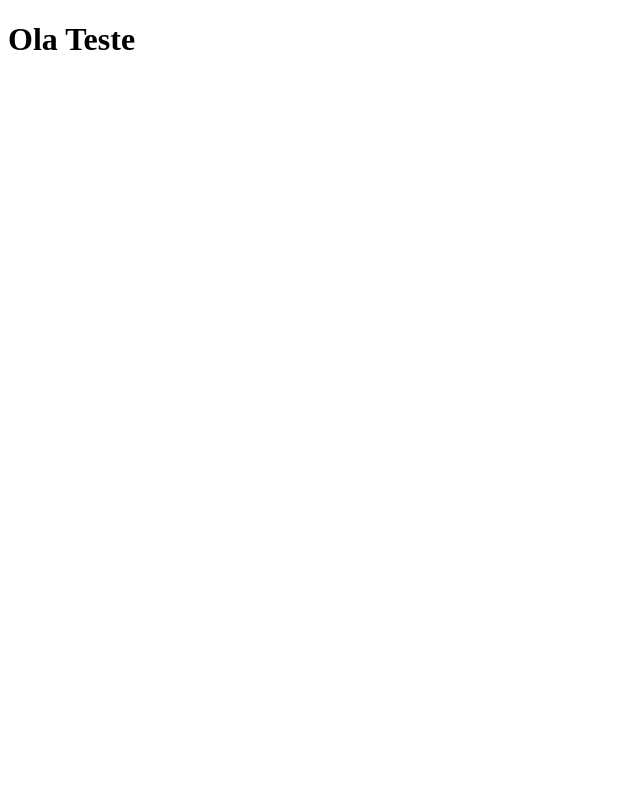
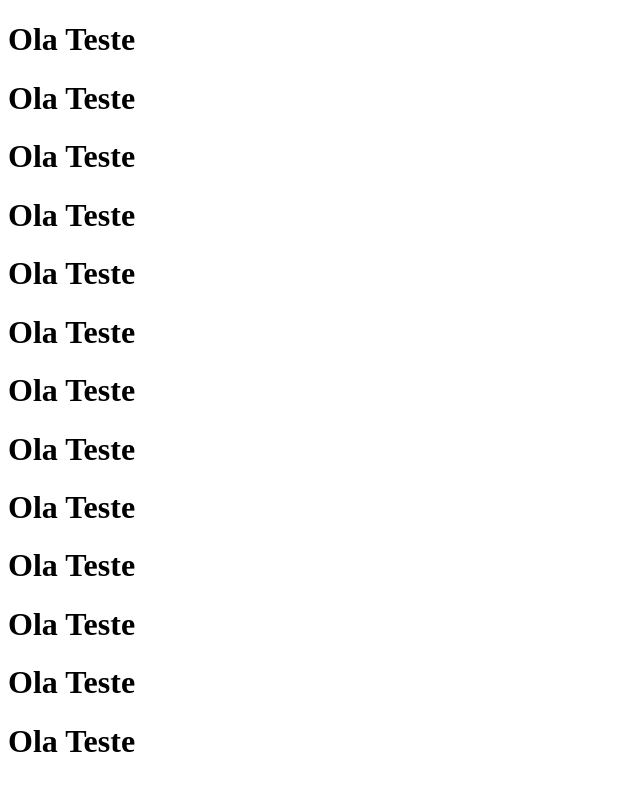
Before and after one commit to bot-leo/gitProjetoTeste, a plain HTML site: page index.html in a window 1280 px wide. Shown: the whole page, without its empty margins (0-640 px from the left). Drawn offline with Linux system fonts and the light colour scheme.

Commit message:
alteracao nova

```diff
--- a/index.html
+++ b/index.html
@@ -8,5 +8,17 @@
 </head>
 <body>
   <h1>Ola Teste</h1>
+  <h1>Ola Teste</h1>
+  <h1>Ola Teste</h1>
+  <h1>Ola Teste</h1>
+  <h1>Ola Teste</h1>
+  <h1>Ola Teste</h1>
+  <h1>Ola Teste</h1>
+  <h1>Ola Teste</h1>
+  <h1>Ola Teste</h1>
+  <h1>Ola Teste</h1>
+  <h1>Ola Teste</h1>
+  <h1>Ola Teste</h1>
+  <h1>Ola Teste</h1>
 </body>
 </html>
```
